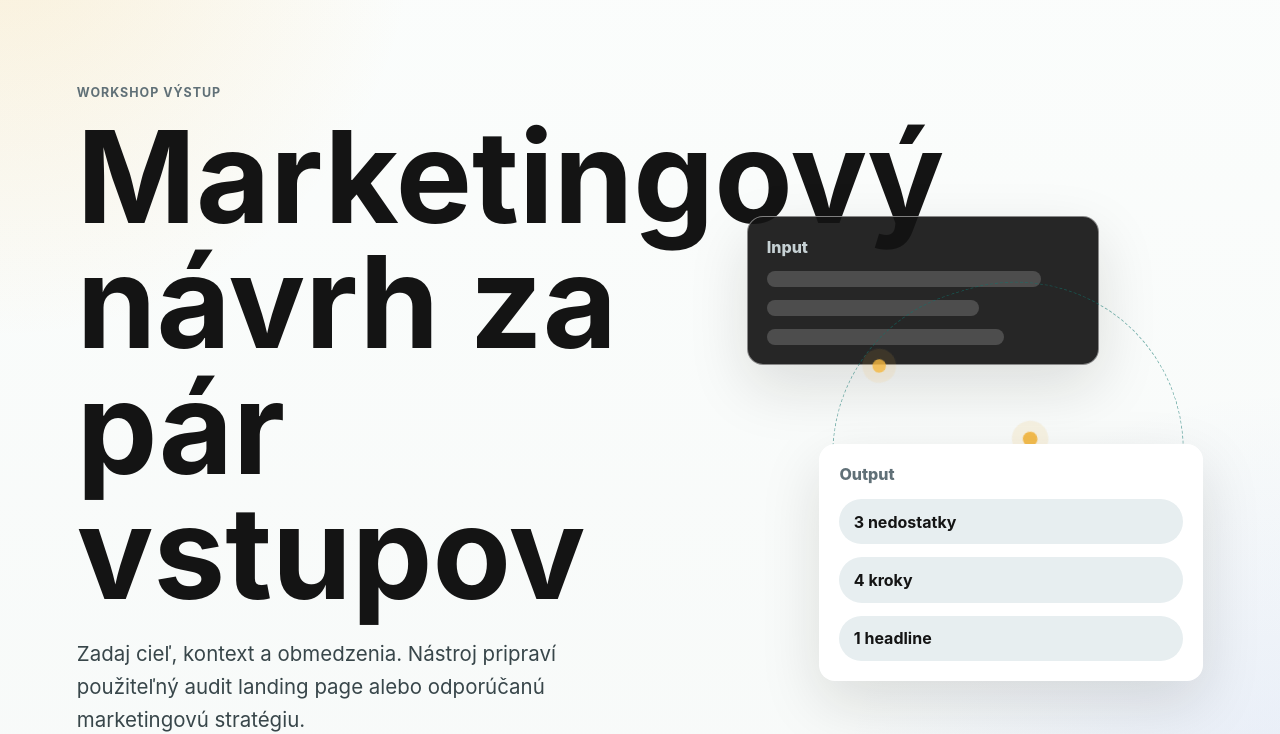
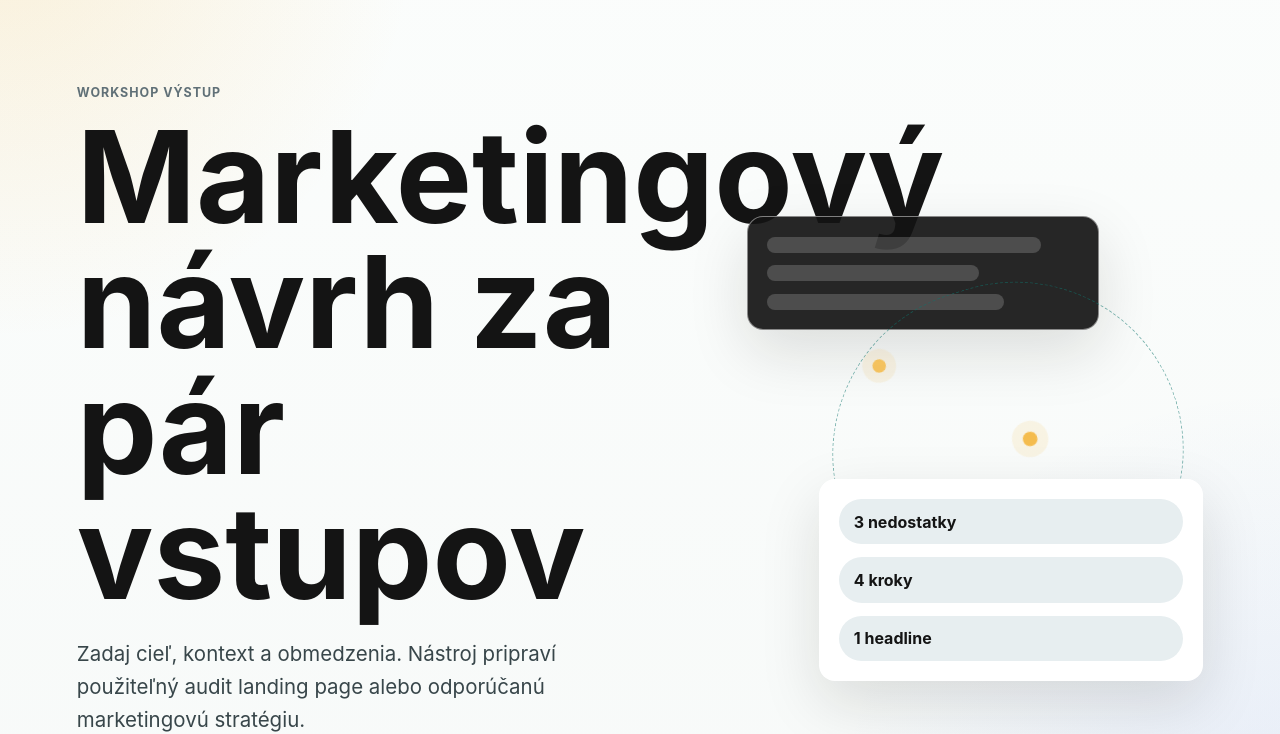
Before and after one commit to figaro112/chat_bot, a plain HTML site: page index.html in a window 1280 px wide. Shown: the part 78-812 px from the top of the page. Drawn offline with Linux system fonts and the light colour scheme.

Commit message:
Remove hero input output labels

```diff
--- a/index.html
+++ b/index.html
@@ -44,7 +44,6 @@
         </div>
         <div class="hero-visual" aria-hidden="true">
           <div class="signal-panel">
-            <span>Input</span>
             <div></div>
             <div></div>
             <div></div>
@@ -55,7 +54,6 @@
             <i></i>
           </div>
           <div class="signal-panel output">
-            <span>Output</span>
             <strong>3 nedostatky</strong>
             <strong>4 kroky</strong>
             <strong>1 headline</strong>
--- a/style.css
+++ b/style.css
@@ -210,15 +210,8 @@ svg {
   color: #fff;
 }
 
-.signal-panel span,
 .signal-panel strong {
   display: block;
-}
-
-.signal-panel span {
-  margin-bottom: 0.9rem;
-  color: #c6d1d4;
-  font-weight: 800;
 }
 
 .signal-panel div,
@@ -229,15 +222,20 @@ svg {
   background: rgba(255, 255, 255, 0.18);
 }
 
-.signal-panel div:nth-child(2) {
+.signal-panel div:first-child,
+.signal-panel strong:first-child {
+  margin-top: 0;
+}
+
+.signal-panel div:nth-child(1) {
   width: 88%;
 }
 
-.signal-panel div:nth-child(3) {
+.signal-panel div:nth-child(2) {
   width: 68%;
 }
 
-.signal-panel div:nth-child(4) {
+.signal-panel div:nth-child(3) {
   width: 76%;
 }
 
@@ -249,10 +247,6 @@ svg {
   width: min(24rem, 88%);
   background: #fff;
   color: var(--ink);
-}
-
-.signal-panel.output span {
-  color: var(--muted);
 }
 
 .signal-panel.output strong {
```
